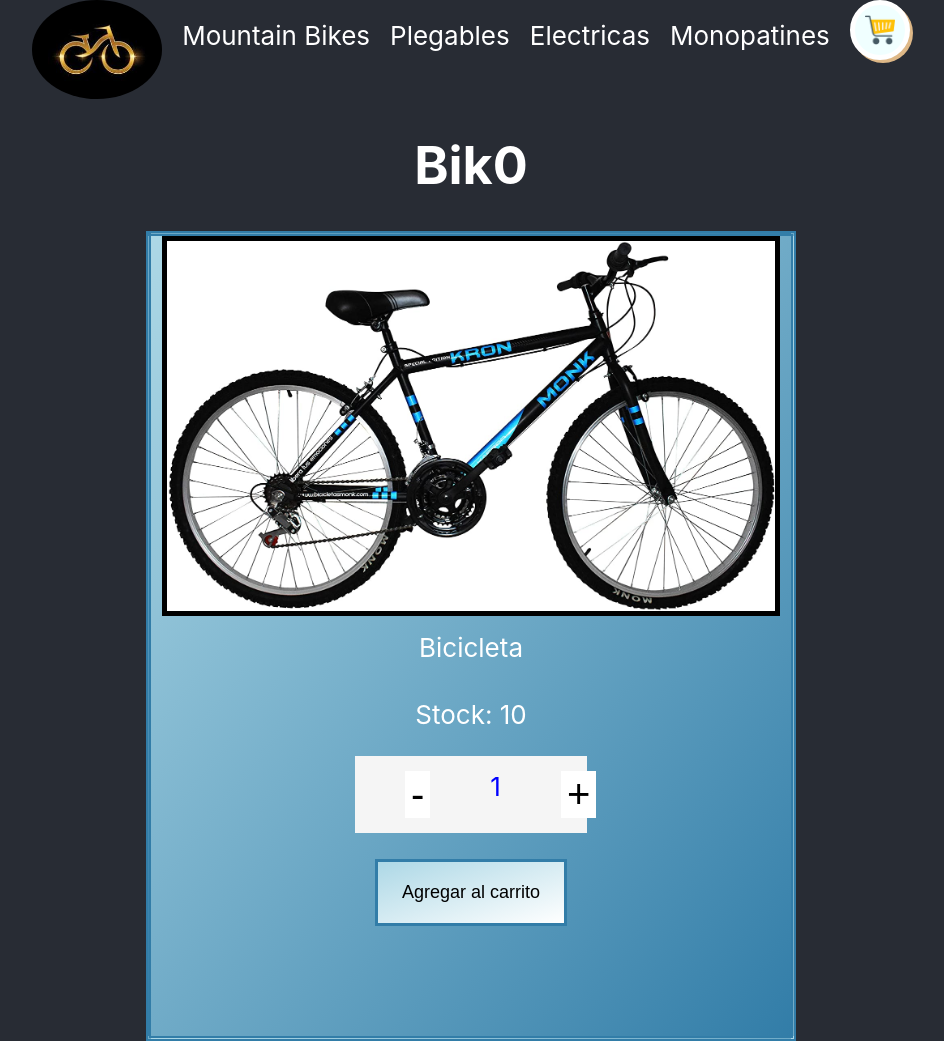
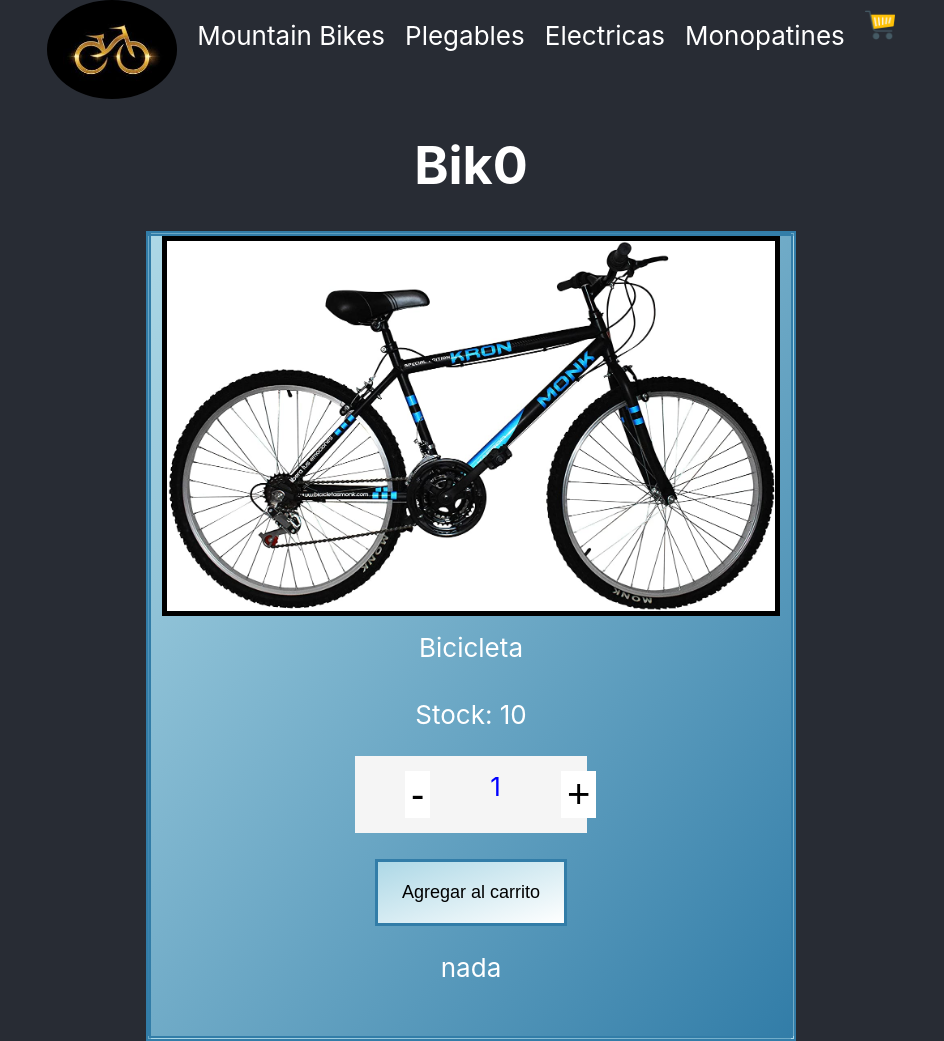
Before and after one commit to AleP1/React.Js, a React (Create React App) app: page / in a window 1280 px wide. Shown: the whole page, without its empty margins (169-1113 px from the left). Built offline with nearby package versions, Linux system fonts and the light colour scheme.

Commit message:
clase 5 componentes 2 + Ale Piñeiro

```diff
--- a/src/App.js
+++ b/src/App.js
@@ -1,6 +1,5 @@
 
 import './App.css';
-import React, {components, useState} from 'react';
 import { NavBar } from './components/NavBar/NavBar';
 import { ItemListContainer } from './components/ItemListContainer/ItemListContainer';
 
--- a/src/components/CartWidget/CartWidget.css
+++ b/src/components/CartWidget/CartWidget.css
@@ -1,4 +1,4 @@
-.nav__cart {
+table.nav__cart {
   background-color: azure;
   width: 50px;
   height: 50px;
--- a/src/components/ItemListContainer/ItemListContainer.jsx
+++ b/src/components/ItemListContainer/ItemListContainer.jsx
@@ -1,21 +1,14 @@
 
 import './ItemListContainer.css';
-import React, {useState} from 'react';
 import { ItemCount } from '../itemCount/ItemCount';
 
 
 export function ItemListContainer() {
-  const [stock, setStock] = useState(10);
-  const [inicial, setInicial] = useState(1);
-  const [onAdd, setOnAdd] = useState(' ');
+
 
   return (
     <div>
-      <ItemCount  onAdd={onAdd} inicial ={inicial} stock={stock}
-      sumClick = {() => stock > 0 ? setInicial(inicial + 1) & setStock(stock - 1) : setOnAdd('Disculpe, ya agregó todas las unidades en stock')}
-      resClick = {() => inicial > 0 ? setInicial(inicial - 1) & setStock(stock + 1) : setOnAdd(`Tiene ${inicial} unidades en su carrito`)}
-      buttonClick = {() => setOnAdd(`Tiene ${inicial} unidades en su carrito`)}
-      />
+      <ItemCount onAdd={'nada'} inicial ={1} stock={10}/>
     </div>
   );
 }
--- a/src/components/itemCount/ItemCount.js
+++ b/src/components/itemCount/ItemCount.js
@@ -1,7 +1,30 @@
 import './ItemCount.css';
 import bici from '../../assets/images/bici.jpg';
+import { useState } from 'react';
 
-export function ItemCount({stock, inicial, onAdd, sumClick, resClick, buttonClick}) {
+export function ItemCount({stock, inicial, onAdd}) {
+
+  const [inicial2, setInicial2] = useState(inicial)
+  const [stock2, setStock2] = useState(stock)
+  const [onAdd2, setOnAdd2] = useState(onAdd)
+
+  const resta = () => {
+    if(inicial2 > 0){
+      setInicial2(inicial2 - 1);
+      setStock2(stock2 + 1);
+    }
+  }
+  const suma = () => {
+    if(stock2 > 0){
+      setInicial2(inicial2 + 1);
+      setStock2(stock2 - 1);
+    }
+  }
+
+  const on = () => {
+    setOnAdd2(`Guardaste ${inicial2} unidades al carrito`)
+  }
+
 
   return (
     <div>
@@ -9,15 +32,15 @@
           <div className="count__card">
             <img src={bici} alt="Bici"/>
             <label>Bicicleta</label>
-            <p>Stock: {stock}</p>
+            <p>Stock: {stock2}</p>
           </div>
           <ul className="count__list">
-            <li><button onClick={resClick}>-</button></li>
-            <li>{inicial}</li>
-            <li><button onClick={sumClick}>+</button></li>
+            <li><button onClick={resta}>-</button></li>
+            <li>{inicial2}</li>
+            <li><button onClick={suma}>+</button></li>
           </ul>
-          <button className="count__button" onClick={buttonClick}>Agregar al carrito</button>
-          <p>{onAdd}</p>
+          <button className="count__button" onClick= {on}>Agregar al carrito</button>
+          <p>{onAdd2}</p>
         </section>
 
     </div>
```
